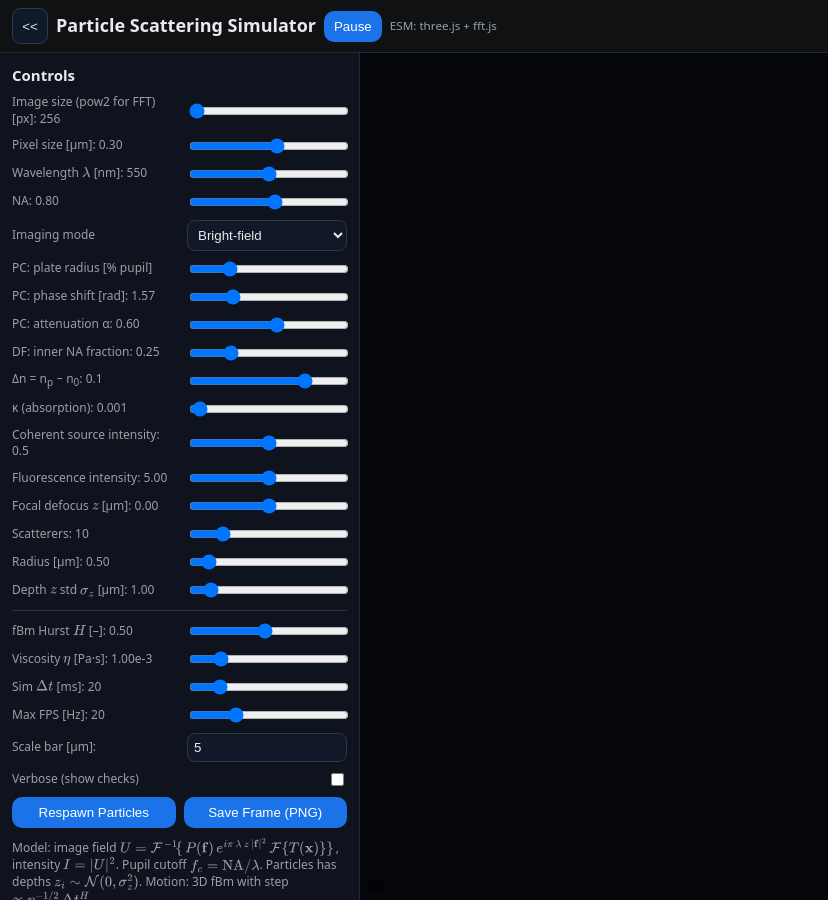
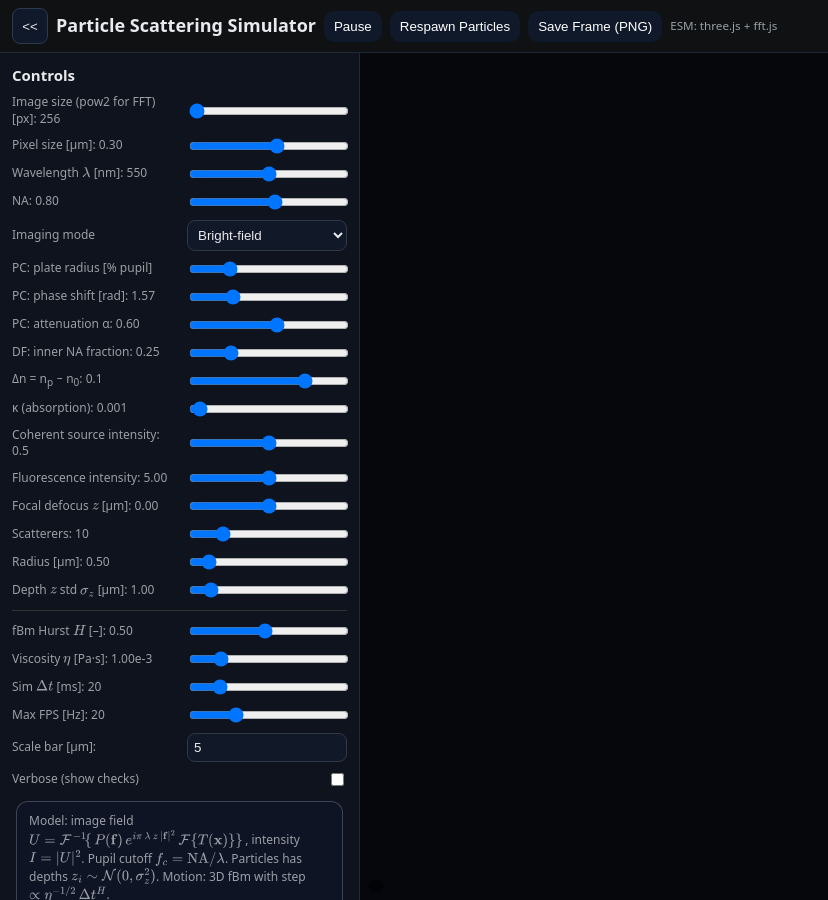
Before and after one commit to levincoolxyz/levincoolxyz.github.io, a Jekyll site: the page fBm_visualizer.html, which Jekyll copies as it is, in a window 1280 px wide. Shown: the whole page, without its empty margins (0-828 px from the left). Built offline with Jekyll 4.4.1, drawn with Linux system fonts in a browser that asks for light colours.

Commit message:
UI improvement propagations

```diff
--- a/cilia_bundle_visualizer.html
+++ b/cilia_bundle_visualizer.html
@@ -14,8 +14,10 @@
   /* Toggle/collapsed panel styles */
   .btn-toggle { background:#0b1220; color:#e5e7eb; border:1px solid #374151; padding:6px; border-radius:8px; cursor:pointer; width:36px; height:36px; display:inline-flex; align-items:center; justify-content:center; }
   .app.collapsed { grid-template-columns: 48px 1fr; }
-  .app.collapsed .panel { padding:6px; overflow:hidden; }
+  .app.collapsed .panel { padding:0; overflow:hidden; pointer-events:none; opacity:0; transform:translateX(-12px); border-right-color:transparent; }
   .app.collapsed .panel > * { display:none; }
+  /* Ensure BF brightfield scene remains visible when collapsed */
+  .app.collapsed #bfwrap { display:flex; }
   .btn { background:#111827; color:#e5e7eb; border:1px solid #374151; padding:8px 10px; border-radius:8px; cursor:pointer; }
   .btn:hover { background:#162032; }
   .canvas-wrap { position: relative; background:#000; }
--- a/dipole_school_visualizer.html
+++ b/dipole_school_visualizer.html
@@ -112,6 +112,7 @@
       <p class="algo-note">
         Alignement torques are averaged over Delaunay neighbors with vision cone bias, dipole flow field shape hydrodynamic interactions, Gaussian turning noise injects 'agency' per fish, evasive behavior based on vision and orthogonal turning.
       </p>
+      <p class="algo-note">For more see <a href="https://www.pnas.org/doi/full/10.1073/pnas.2406293121">our recent paper</a> in PNAS.</p>
     </div>
   </aside>
   <main>
--- a/fBm_visualizer.html
+++ b/fBm_visualizer.html
@@ -18,17 +18,18 @@
   .panel h2{margin:0 0 8px 0;font-size:15px}
   .btn-toggle{background:#10192a;color:var(--fg);border:1px solid #2c3a4d;padding:6px;border-radius:8px;cursor:pointer;width:36px;height:36px;display:inline-flex;align-items:center;justify-content:center}
   .btn-toggle:hover{background:#162236}
-  .app.collapsed{grid-template-columns:48px 1fr}
-  .app.collapsed .panel{padding:6px;overflow:hidden}
-  .app.collapsed .panel > *{display:none}
+  .app.collapsed{grid-template-columns:0 1fr}
+  .app.collapsed .panel{padding:0;overflow:hidden;pointer-events:none;opacity:0;transform:translateX(-12px);border-right-color:transparent}
+  .app.collapsed main.canvas-wrap{grid-column:1 / -1}
   .panel .row{display:grid;grid-template-columns:1fr minmax(120px,160px);gap:8px;align-items:center;margin:8px 0}
   .panel .row label{font-size:12px;color:var(--muted)}
   .panel input[type=range]{width:100%}
   .panel input[type=number]{width:100%;background:#111827;color:var(--fg);border:1px solid #2f3847;border-radius:8px;padding:6px}
   .panel select{width:100%;background:#111827;color:var(--fg);border:1px solid #2f3847;border-radius:8px;padding:6px}
   .panel .row .right{display:flex;align-items:center;gap:8px;justify-content:flex-end}
-  .btn{background:#1a73e8;color:#fff;border:0;border-radius:10px;padding:8px 10px;cursor:pointer}
+  .btn{background:#10192a;color:#fff;border:0;border-radius:10px;padding:8px 10px;cursor:pointer}
   .btn:disabled{opacity:.6;cursor:not-allowed}
+  .algo-note{margin:12px 4px 0;padding:10px 12px;border:1px solid rgba(143,160,181,.35);border-radius:12px;background:rgba(15,23,42,.55);color:var(--muted);font-size:12px;line-height:1.5}
   main.canvas-wrap{grid-column:2 / -1;position:relative;background:#05070c;display:flex;align-items:center;justify-content:center;min-height:0;padding:0}
   #view{position:relative;flex:1;width:100%;height:100%;min-height:clamp(280px,60vh,720px);display:flex;align-items:center;justify-content:center}
   #view canvas{display:block;max-width:100%;max-height:100%}
@@ -41,6 +42,7 @@
   a{color:var(--acc)}
   @media (max-width:900px){
     .app{grid-template-columns:1fr;grid-template-rows:auto auto 1fr}
+    .app.collapsed{grid-template-columns:1fr}
     .panel{grid-column:1 / -1}
     main.canvas-wrap{grid-column:1 / -1;min-height:50vh}
     #view{min-height:clamp(260px,60vh,600px)}
@@ -64,6 +66,8 @@
     <button id="togglePanel" class="btn-toggle" title="Collapse/expand panel">&lt;&lt;</button>
     <h1>Particle Scattering Simulator</h1>
     <button id="playPause" class="btn">Pause</button>
+    <button id="rerun" class="btn">Respawn Particles</button>
+    <button id="save" class="btn">Save Frame (PNG)</button>
     <small>ESM: three.js + fft.js</small>
   </div>
 </header>
@@ -153,16 +157,13 @@
   <div class="row"><label>Verbose (show checks)</label>
     <div class="right"><input id="verbose" type="checkbox"></div></div>
 
-  <div style="display:grid;grid-template-columns:1fr 1fr;gap:8px;margin-top:6px">
-    <button id="rerun" class="btn">Respawn Particles</button>
-    <button id="save" class="btn">Save Frame (PNG)</button>
-  </div>
 
-  <p style="font-size:12px;color:#9aa0a6;margin-top:10px">
+
+  <p class="algo-note">
     Model: image field $U=\mathcal{F}^{-1}\!\{\, P(\mathbf{f})\,e^{i\pi\, \lambda\, z\, |\mathbf{f}|^2}\, \mathcal{F}\{T(\mathbf{x})\} \}\,$, intensity $I=|U|^2$. Pupil cutoff $f_c=\mathrm{NA}/\lambda$. Particles has depths $z_i \sim \mathcal{N}(0,\sigma_z^2)$. Motion: 3D fBm with step $\propto \eta^{-1/2}\,\Delta t^{H}$.
   </p>
-  <p style="font-size:12px;color:#9aa0a6">
-    ESM imports: three <code>https://unpkg.com/three@0.160.0/build/three.module.js</code>, fft.js <code>https://esm.sh/fft.js@4.0.4</code>
+  <p class="algo-note">
+    Key libraries used: three.js from unpkg.com, fft.js from esh.sh
   </p>
 </aside>
 
@@ -282,10 +289,10 @@
   UI.dfinnerval.textContent = fmt(UI.dfinner.value,2);
   UI.cohIval.textContent = fmt(UI.cohI.value, 2);
   const mode = UI.mode.value;
-  document.querySelectorAll('.pc-only').forEach(el=>el.style.display = (mode==='pc')?'grid':'none');
-  document.querySelectorAll('.df-only').forEach(el=>el.style.display = (mode==='df')?'grid':'none');
-  document.querySelectorAll('.fl-only').forEach(el=>el.style.display = (mode==='fl')?'grid':'none');
-  document.querySelectorAll('.coh-only').forEach(el=>el.style.display = (mode!=='fl') ? 'grid' : 'none');
+  setGroupVisibility('.pc-only', mode === 'pc');
+  setGroupVisibility('.df-only', mode === 'df');
+  setGroupVisibility('.fl-only', mode === 'fl');
+  setGroupVisibility('.coh-only', mode !== 'fl');
   UI.lambdaval.textContent = UI.lambda.value;
   UI.NAval.textContent = fmt(UI.NA.value,2);
   UI.zval.textContent = fmt(UI.z.value,2);
```
Also changed, not shown: other parts of fBm_visualizer.html (+6 -0 lines).
